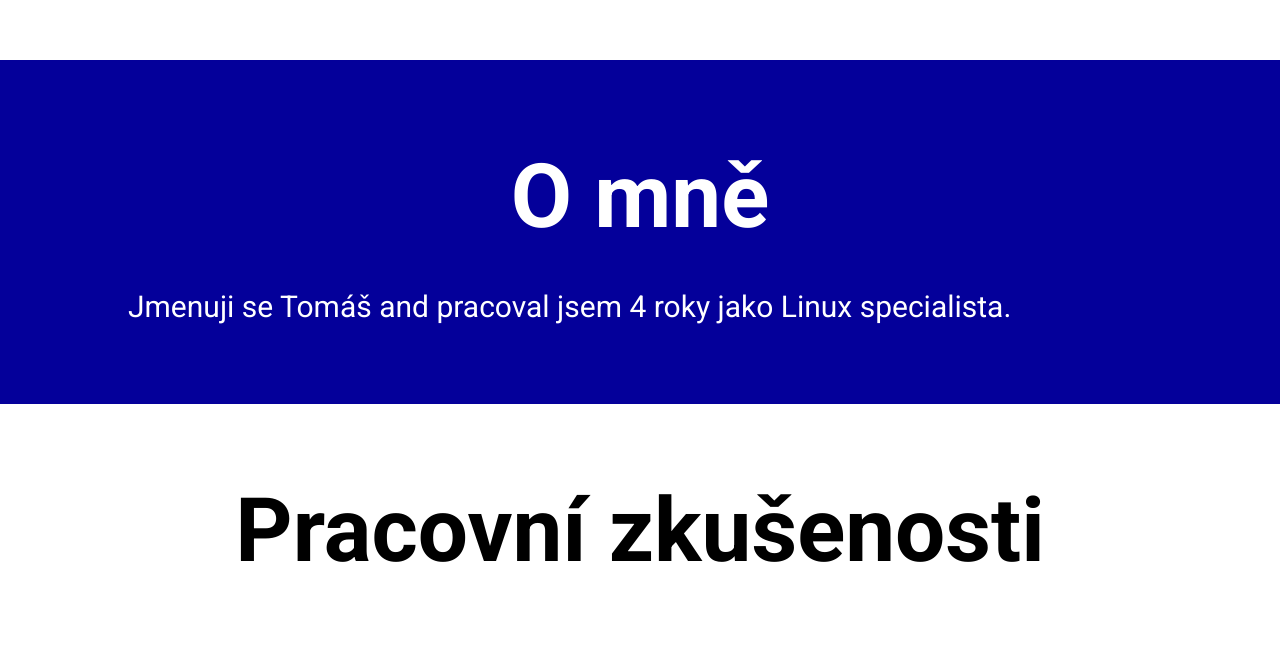
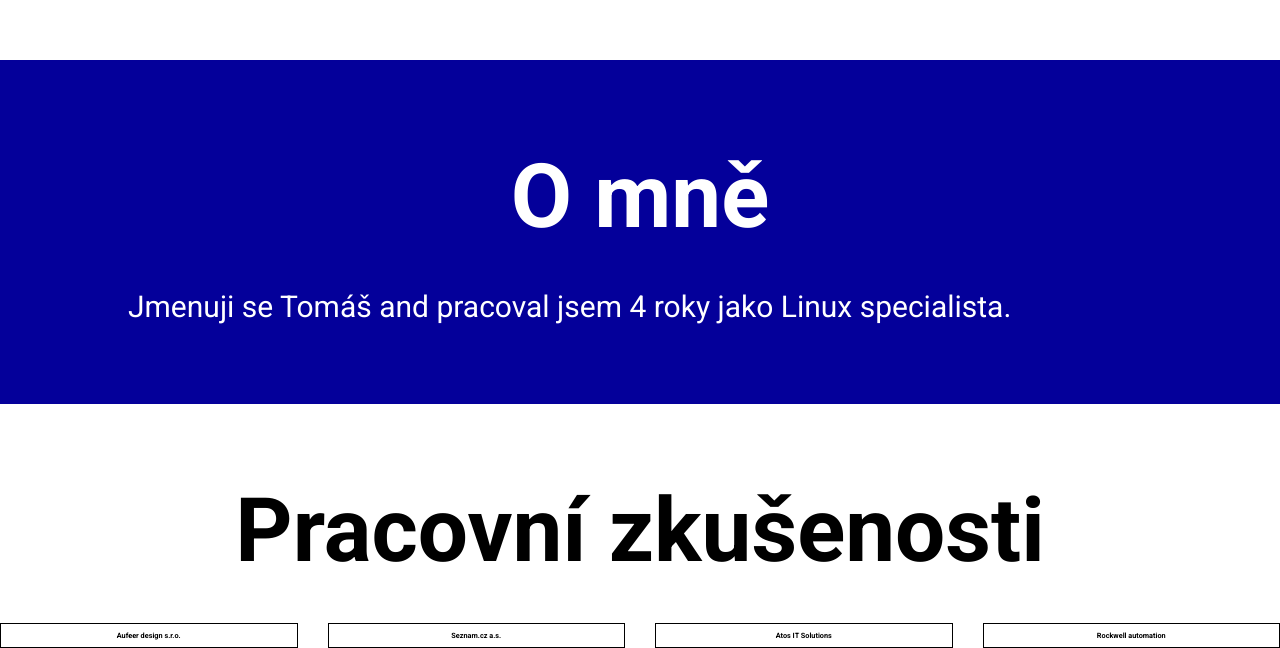
Before and after one commit to Tom1k98/my-cv, a Next.js app: page /cz in a window 1280 px wide. Shown: the part 840-1488 px from the top of the page. Before the commit the page ends 1463 px from the top, so only its background shows below. Built offline with nearby package versions, Linux system fonts and the light colour scheme.

Commit message:
basic layout for experience and text

```diff
--- a/componenets/Experience/Experience.js
+++ b/componenets/Experience/Experience.js
@@ -1,11 +1,24 @@
 import React from "react";
 import expStyles from "./Experience.module.scss";
-import { header } from "./experienceText";
+import { header, experiences } from "./experienceText";
 
 const Experience = ({ language }) => {
   return (
     <div name="experience" className={expStyles.experience}>
       <h2>{language === "cz" ? header.cz : header.en}</h2>
+      <div className={expStyles.experienceflex}>
+        {language === "cz"
+          ? experiences.cz.map((exp) => (
+              <div>
+                <h3>{exp.title}</h3>
+              </div>
+            ))
+          : experience.en.map((exp) => (
+              <div>
+                <h3>{exp.title}</h3>
+              </div>
+            ))}
+      </div>
     </div>
   );
 };
--- a/componenets/Experience/Experience.module.scss
+++ b/componenets/Experience/Experience.module.scss
@@ -1,3 +1,15 @@
 .experience {
   text-align: center;
+  .experienceflex {
+    display: flex;
+    flex-direction: row;
+    flex-wrap: nowrap;
+    justify-content: center;
+    gap: 3rem;
+
+    div {
+      flex-basis: 100%;
+      border: 1px solid black;
+    }
+  }
 }
--- a/componenets/Experience/experienceText.js
+++ b/componenets/Experience/experienceText.js
@@ -2,3 +2,64 @@ export const header = {
   en: "Work Experience",
   cz: "Pracovní zkušenosti",
 };
+
+export const experiences = {
+  en: [
+    {
+      title: "Aufeer design s.r.o.",
+      date: "09/2017-now",
+      role: "IT specialist",
+      description:
+        "Linux server administration Support for Windows/Linux users computers",
+    },
+    {
+      title: "Seznam.cz a.s.",
+      date: "04/2019 – 02/2020",
+      role: "System Engineer",
+      description:
+        "Linux server administration Releasing and debugging new version of apps Automatization with Ansible Python scripting",
+    },
+    {
+      title: "Atos IT Solutions",
+      date: "10/2020 – 05/2021",
+      role: "ICT consultant",
+      dexcription:
+        "Administration and installation of SIEM systems (IBM QRadar, Splunk) Implementation of MS Active Directory Instalation of IBM ISIM",
+    },
+    {
+      title: "Rockwell automation",
+      date: "06/2021 - now",
+      role: "Application Engineer",
+      description: "Node.JS programming TypeScript programming",
+    },
+  ],
+  cz: [
+    {
+      title: "Aufeer design s.r.o.",
+      date: "09/2017-současnost",
+      role: "IT specialista",
+      description:
+        "Správa serverů s OS Linux, support koncovým uživatelům s Linux a Windows stanicemi",
+    },
+    {
+      title: "Seznam.cz a.s.",
+      date: "04/2019 – 02/2020",
+      role: "System Engineer",
+      description:
+        "Správa serverů s OS Linux, nasazování a debugování aplikací, automatizace pomocí Ansiblu a Pythonu",
+    },
+    {
+      title: "Atos IT Solutions",
+      date: "10/2020 – 05/2021",
+      role: "ICT consultant",
+      dexcription:
+        "Adminstrace a instalace SIEM softwaru (IBM QRadar, Splunk) IInstalace a implementace MS Active Directory",
+    },
+    {
+      title: "Rockwell automation",
+      date: "06/2021 - současnost",
+      role: "Application Engineer",
+      description: "Programovaní v NodeJS a typescriptu",
+    },
+  ],
+};
```
